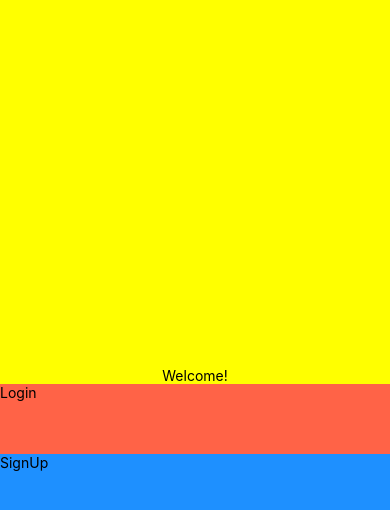
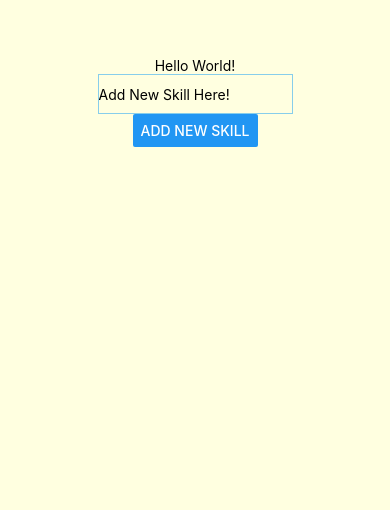
Before and after one commit to daydin14/capstone-frontend, a React Native app in the folder CapstoneApp/: screen / in a window 390 px wide. Shown: the part 320-830 px from the top of the page. Built offline with nearby package versions, Linux system fonts and the light colour scheme.

Commit message:
Generic dev skills lab view

```diff
--- a/CapstoneApp/App.js
+++ b/CapstoneApp/App.js
@@ -15,11 +15,13 @@ import {
 } from "@react-native-community/hooks";
 
 import WelcomeScreen from "./app/screens/WelcomeScreen";
+import DevSkills from "./app/screens/DevSkills";
 
 export default function App() {
   return (
     <SafeAreaView style={styles.container}>
-      <WelcomeScreen />
+      {/* <WelcomeScreen /> */}
+      <DevSkills />
       <StatusBar style="auto" />
     </SafeAreaView>
   );
@@ -28,7 +30,7 @@ export default function App() {
 const styles = StyleSheet.create({
   container: {
     flex: 1,
-    backgroundColor: "olive",
+    backgroundColor: "lightyellow",
     paddingTop: Platform.OS === "android" ? StatusBar.currentHeight : 0,
   },
 });
--- /dev/null
+++ b/CapstoneApp/app/screens/DevSkills.js
@@ -0,0 +1,38 @@
+import React, { useState } from "react";
+import { View, Text, TextInput, StyleSheet, Button } from "react-native";
+
+function DevSkills(props) {
+  const [add, added] = useState(true);
+
+  return (
+    <View style={styles.background}>
+      <Text>Hello World!</Text>
+      <TextInput style={styles.input} defaultValue="Add New Skill Here!" />
+
+      <Button
+        onPress={() => {
+          added(false);
+        }}
+        disabled={!add}
+        title={add ? "Add New Skill" : "Skill Added"}
+      />
+    </View>
+  );
+}
+
+const styles = StyleSheet.create({
+  background: {
+    flex: 1,
+    justifyContent: "center",
+    alignItems: "center",
+  },
+  input: {
+    alignItems: "center",
+    width: "50%",
+    height: 40,
+    borderColor: "skyblue",
+    borderWidth: 1,
+  },
+});
+
+export default DevSkills;
--- a/CapstoneApp/app/screens/WelcomeScreen.js
+++ b/CapstoneApp/app/screens/WelcomeScreen.js
@@ -27,7 +27,7 @@ function WelcomeScreen(props) {
 
 const styles = StyleSheet.create({
   background: {
-    backgroundColor: "yellow",
+    backgroundColor: "honeydew",
     flex: 1,
     justifyContent: "flex-end",
     alignItems: "center",
@@ -40,7 +40,7 @@ const styles = StyleSheet.create({
   },
 
   signupButton: {
-    backgroundColor: "dodgerblue",
+    backgroundColor: "yellow",
     width: "100%",
     height: 70,
   },
```
